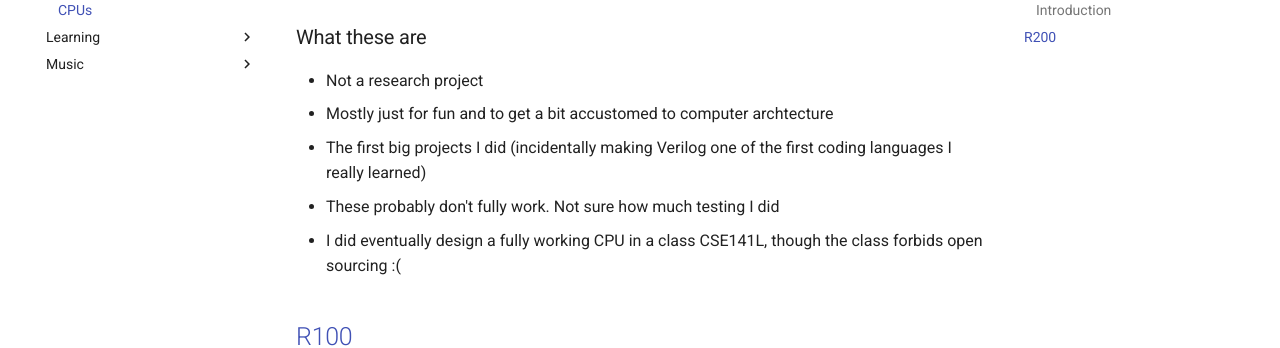
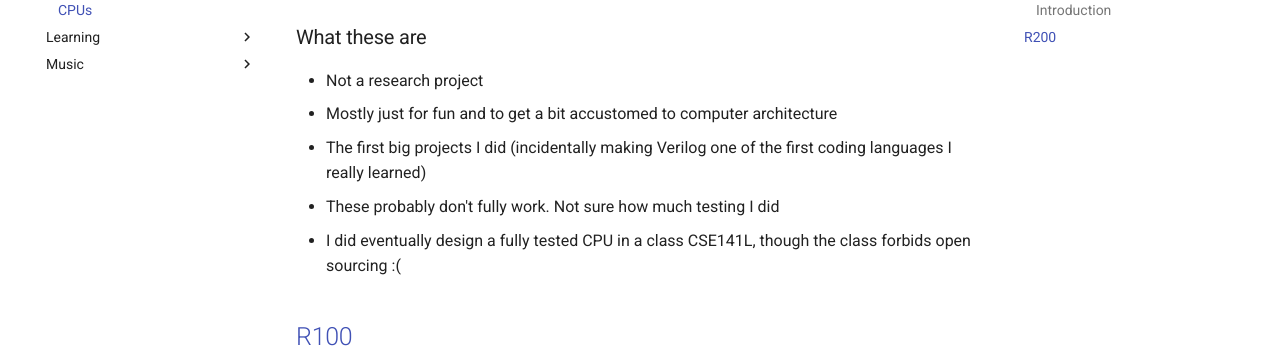
Before and after one commit to ryankosta/ryankosta.github.io, an MkDocs documentation site: the page built from docs/projects/cpus.md, in a window 1280 px wide and 1157 px high. Shown: the part 209-557 px from the top of the window. Built offline with MkDocs 1.6.1 and Material for MkDocs 9.7.7, drawn with Linux system fonts in a browser that asks for light colours.

Commit message:
fix typo

```diff
--- a/docs/projects/cpus.md
+++ b/docs/projects/cpus.md
@@ -2,10 +2,10 @@
 ## Introduction
 ### What these are
 - Not a research project
-- Mostly just for fun and to get a bit accustomed to computer archtecture
+- Mostly just for fun and to get a bit accustomed to computer architecture
 - The first big projects I did (incidentally making Verilog one of the first coding languages I really learned)
 - These probably don't fully work. Not sure how much testing I did
-- I did eventually design a fully working CPU in a class CSE141L, though the class forbids open sourcing :(
+- I did eventually design a fully tested CPU in a class CSE141L, though the class forbids open sourcing :(
 
 ## [R100](https://github.com/ryankosta/r100)
 ### Introduction
```
